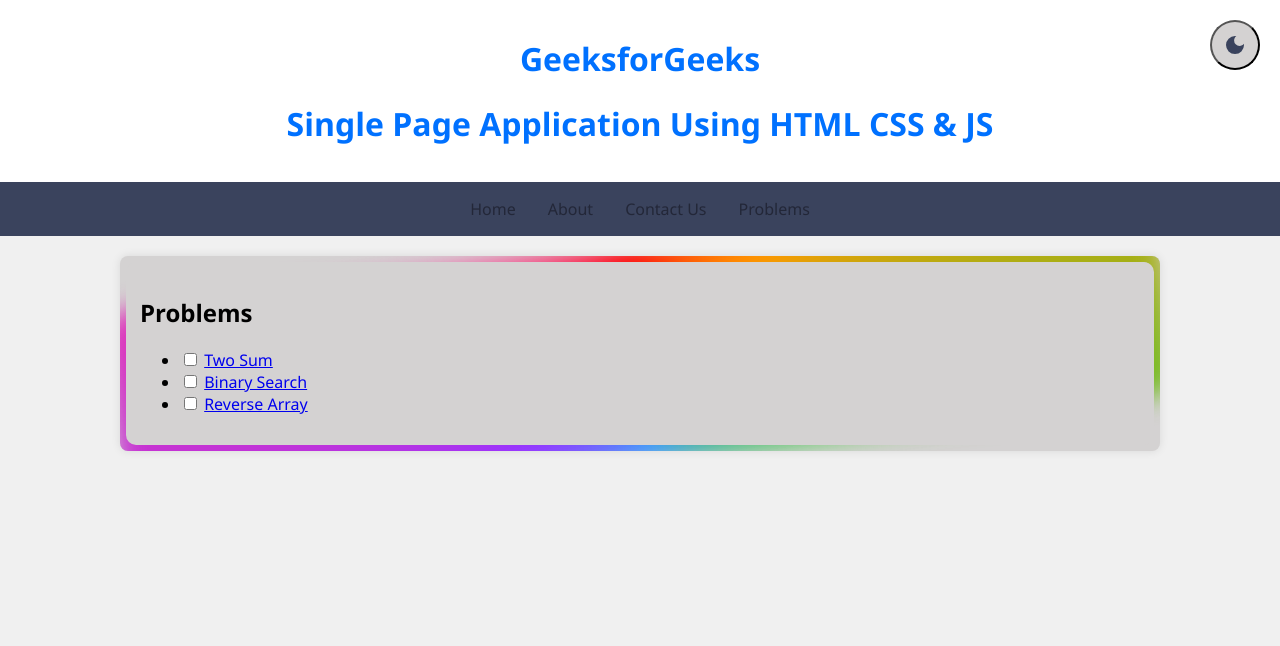
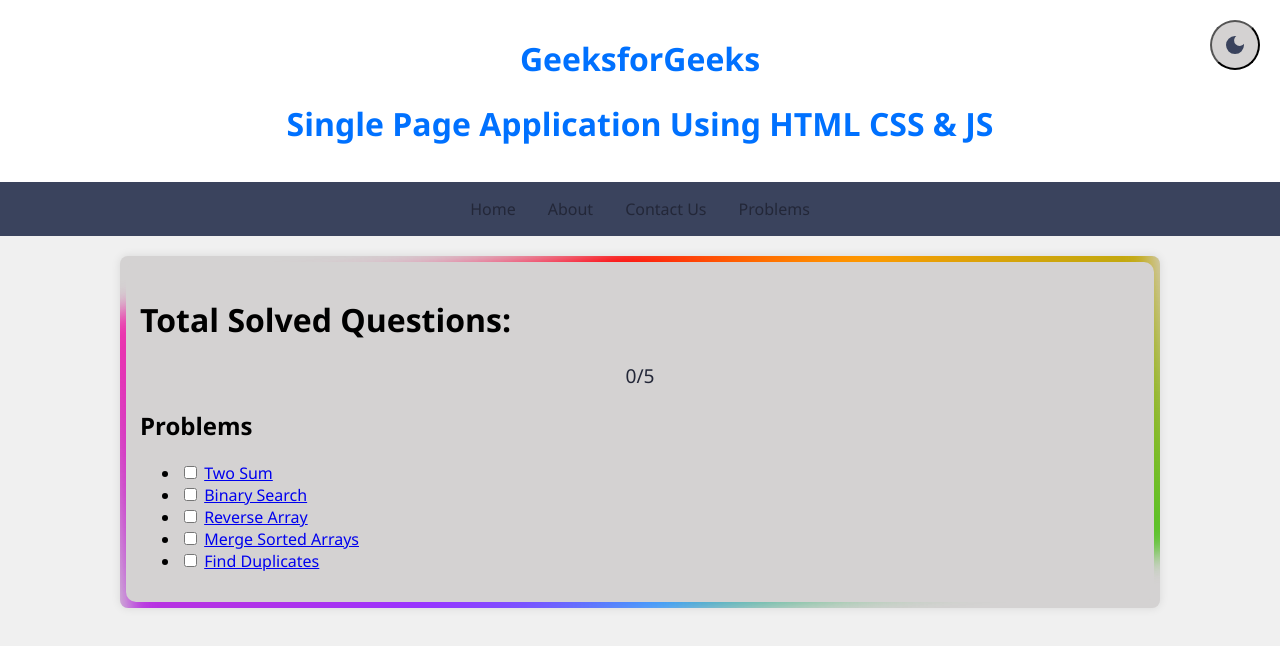
Before and after one commit to rohitt2008/gfg-spa, a plain HTML site: page index.html in a window 1280 px wide. Both pictures are taken after a click on the link "Problems". Drawn offline with Linux system fonts and the light colour scheme.

Commit message:
adding solve counter

```diff
--- a/problems.js
+++ b/problems.js
@@ -1,12 +1,23 @@
 function addSolvedTracker(){
+    let totalQues = 0;
     const solvedMap = JSON.parse(localStorage.getItem('solvedMap')||   "{}");
+    let solvedques = 0;
       document.querySelectorAll(".solved-checkbox").forEach(cb =>{
+        totalQues++;
         const id = cb.dataset.id;
         cb.checked = solvedMap[id] || false;
+        if(cb.checked) solvedques++;
 
         cb.addEventListener("change" , ()=>{
           solvedMap[id] = cb.checked;
           localStorage.setItem('solvedMap', JSON.stringify(solvedMap));
+
+          let newCount = 0;
+          document.querySelectorAll(".solved-checkbox").forEach(cb => {
+            if(cb.checked) newCount++;
+          });
+          document.getElementById("solved-count").innerText = `${newCount}/${totalQues}`;
         });
       });
+    document.getElementById("solved-count").innerText = `${solvedques}/${totalQues}`;
 }
--- a/script.js
+++ b/script.js
@@ -31,6 +31,8 @@
       `;
     case 'problems':
       contentDiv.innerHTML = `
+        <h1>Total Solved Questions:</h1>
+        <p id="solved-count"></p>
         <h2>Problems</h2>
         <ul>
           <li>
@@ -44,6 +46,14 @@
           <li>
       <input type="checkbox" class="solved-checkbox" data-id="reverse-array">
       <a href="https://practice.geeksforgeeks.org/problems/reverse-array/0" target="_blank">Reverse Array</a>
+          </li>
+          <li>
+            <input type="checkbox" class="solved-checkbox" data-id="merge-sorted-arrays">
+      <a href="https://practice.geeksforgeeks.org/problems/merge-sorted-arrays/0" target="_blank">Merge Sorted Arrays</a>
+          </li>
+          <li>
+            <input type="checkbox" class="solved-checkbox" data-id="find-duplicates">
+      <a href="https://practice.geeksforgeeks.org/problems/find-duplicates/0" target="_blank">Find Duplicates</a>
           </li>
         </ul>
       `
--- a/style.css
+++ b/style.css
@@ -199,3 +199,9 @@
     text-decoration: line-through;
     color: green;
   }
+#solved-count{
+  font-size: 1.2em;
+  color: var(--secondary-text);
+  text-align: center;
+  margin-bottom: 20px;
+}
```
